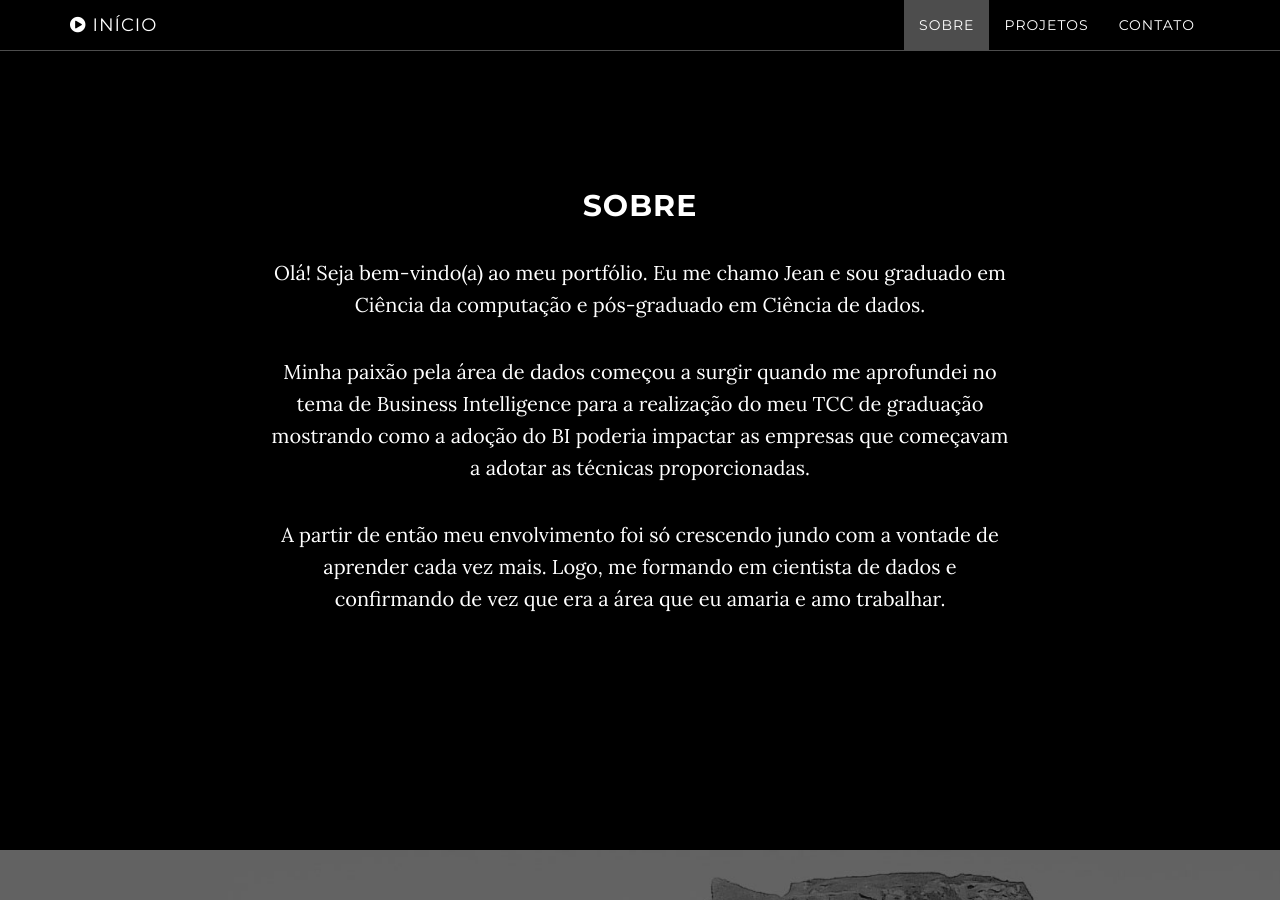
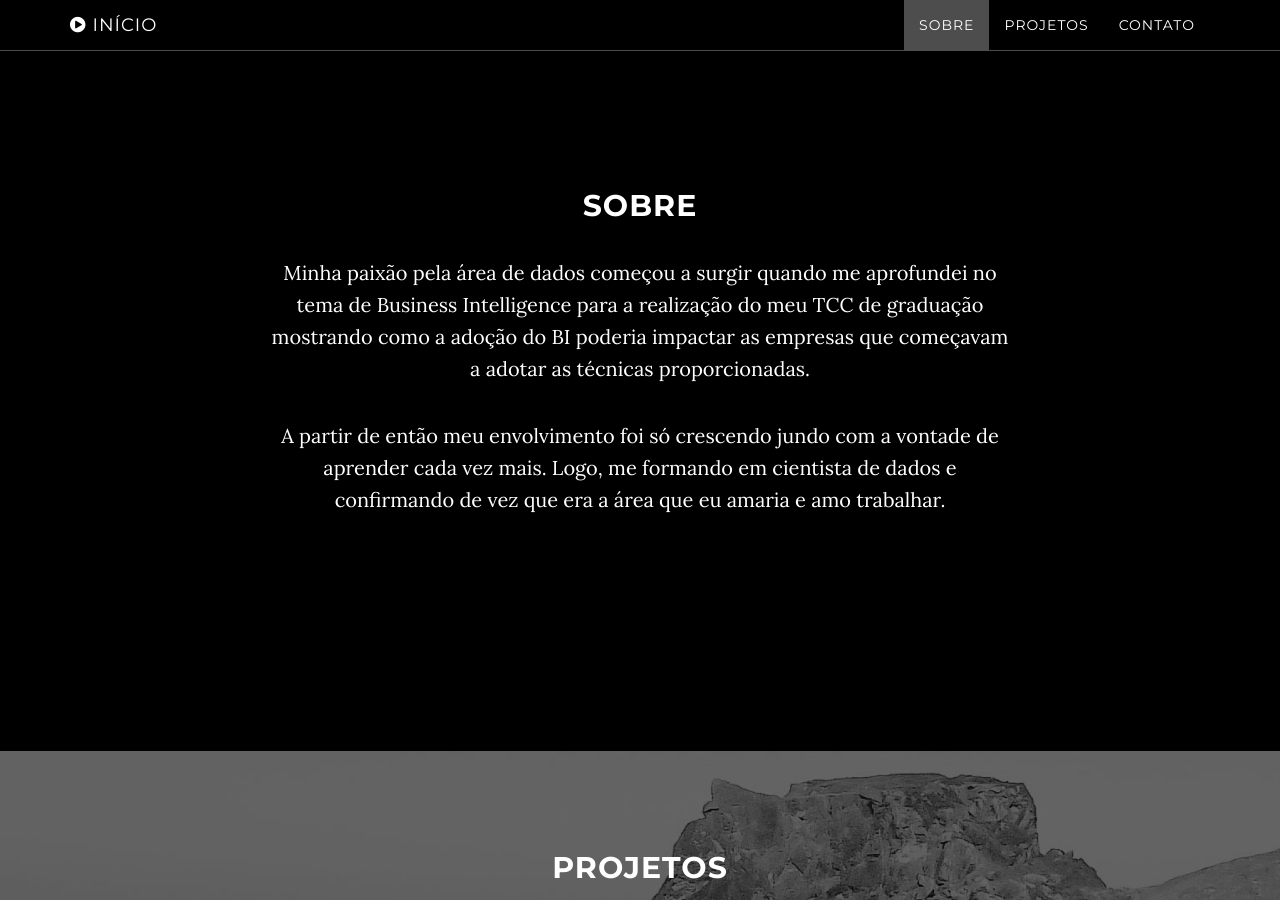
Before and after one commit to jeandata/BI, a Jekyll site: the page built from index.html, in a window 1280 px wide and 900 px high, scrolled down 911 px. Built offline with Jekyll 4.4.1, drawn with Linux system fonts in a browser that asks for light colours; some of the changed lines change nothing that is shown.

Commit message:
Ajustes finais

```diff
--- a/_config.yml
+++ b/_config.yml
@@ -1,5 +1,6 @@
 # Site settings
 title: Portfólio
+guia: Portfólio - Jean Alves
 email: jean_prog@hotmail.com
 description: "Olá! Seja bem-vindo(a) ao meu portfólio. Eu me chamo Jean e sou graduado em Ciência da computação e pós-graduado em Ciência de dados."
 
--- a/_includes/about.html
+++ b/_includes/about.html
@@ -3,7 +3,6 @@
         <div class="row">
             <div class="col-lg-8 col-lg-offset-2">
                 <h2>Sobre</h2>
-                <p>Olá! Seja bem-vindo(a) ao meu portfólio. Eu me chamo Jean e sou graduado em Ciência da computação e pós-graduado em Ciência de dados.
                 <p>Minha paixão pela área de dados começou a surgir quando me aprofundei no tema de Business Intelligence para a realização do meu TCC
                     de graduação mostrando como a adoção do BI poderia impactar as empresas que começavam a adotar as técnicas proporcionadas.
                 </p>
--- a/_includes/head.html
+++ b/_includes/head.html
@@ -1,7 +1,7 @@
 <head>
     <meta charset="utf-8">
     <meta http-equiv="X-UA-Compatible" content="IE=edge">
-    <title>{% if page.title %}{{ page.title }}{% else %}{{ site.title }}{% endif %}</title>
+    <title>{% if page.title %}{{ page.title }}{% else %}{{ site.guia }}{% endif %}</title>
     <meta name="viewport" content="width=device-width">
     <meta name="description" content="{{ site.description }}">
     <link rel="canonical" href="{{ page.url | replace:'index.html','' | prepend: site.baseurl | prepend: site.url }}">
--- a/_includes/js.html
+++ b/_includes/js.html
@@ -7,8 +7,5 @@
     <!-- Plugin JavaScript -->
     <script src="{{ "/js/jquery.easing.min.js" | prepend: site.baseurl }}"></script>
 
-    <!-- Google Maps API Key - Use your own API key to enable the map feature. More information on the Google Maps API can be found at https://developers.google.com/maps/ -->
-    <script type="text/javascript" src="https://maps.googleapis.com/maps/api/js?key=AIzaSyCRngKslUGJTlibkQ3FkfTxj3Xss1UlZDA&sensor=false"></script>
-
     <!-- Custom Theme JavaScript -->
     <script src="{{ "/js/grayscale.js" | prepend: site.baseurl }}"></script>
```
